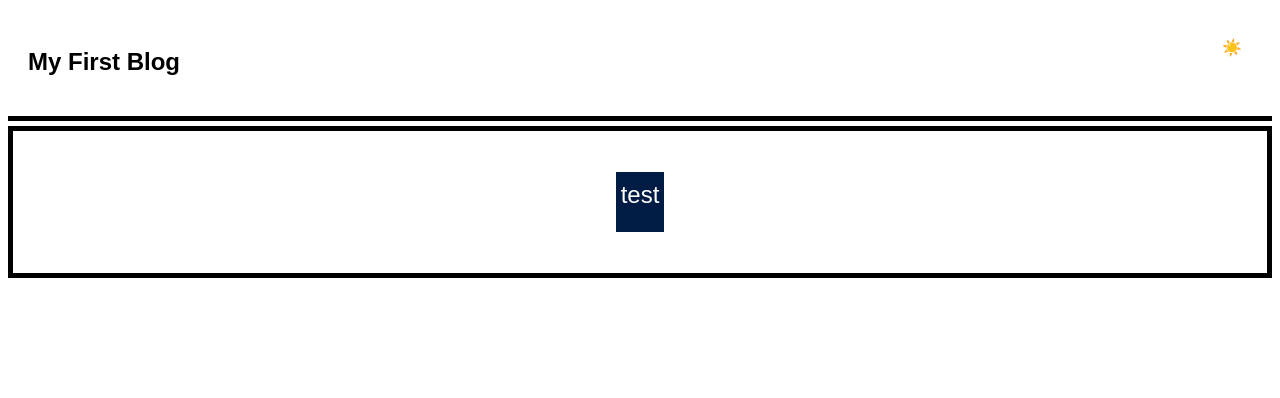
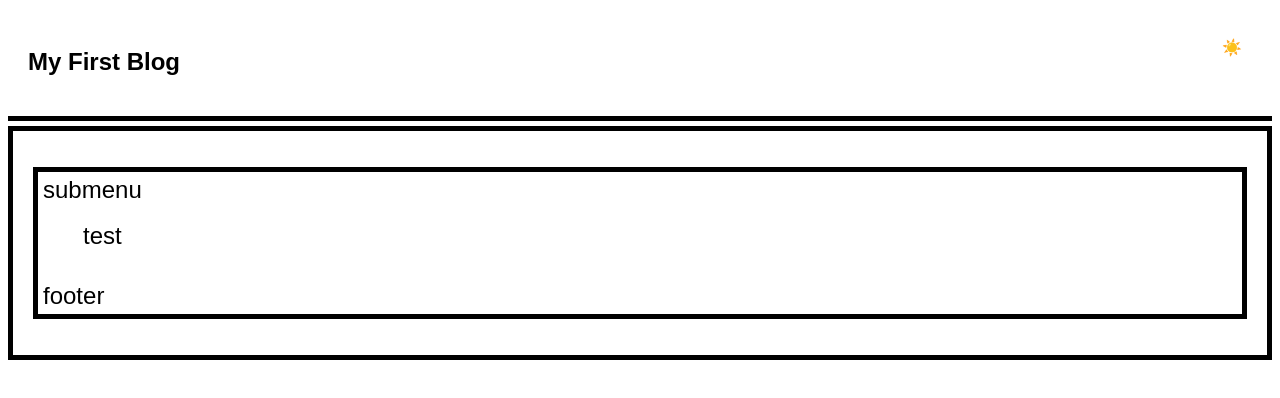
Before and after one commit to heropon1k/Blog, a plain HTML site: page blog.html in a window 1280 px wide. Drawn offline with Linux system fonts and the light colour scheme.

Commit message:
Added css to blog

```diff
--- a/assets/css/blog.css
+++ b/assets/css/blog.css
@@ -15,26 +15,49 @@ nav a{
 
 div{
     display:flex;
-    justify-content: space-evenly;
-    align-items: center;
+    flex-direction: column;
     padding: 20px;
     border: 5px solid black;
     margin-top: 5px;
 }
 
-ul {
+.card {
     list-style-type: none;
     padding: 0;
-    background-color: white;
+    border: 5px solid black;
+
+
   }
 
-  li {
+  ul{
+    list-style-type: none;
+  }
+
+li {
     height: 50px;
     margin-top: 5px;
     margin-bottom: 5px;
     padding: 5px;
-    background-color:  #001b44;
-    color: white;
     font-size: 1.5em;
     line-height: 1.5;
-  }
+
+}
+
+.header{
+    height: 50px;
+    margin-top: 5px;
+    margin-bottom: 5px;
+    padding: 5px;
+    font-size: 1.5em;
+    line-height: 1.5;
+
+}
+.footer{
+    height: 50px;
+    margin-top: 5px;
+    margin-bottom: 5px;
+    padding: 5px;
+    font-size: 1.5em;
+    line-height: 1.5;
+
+}
--- a/blog.html
+++ b/blog.html
@@ -17,8 +17,12 @@
         </nav>
     </header>
     <div>
-        <ul id="blog-item">
-            <li>test</li>
+        <ul class = "card" id="blog-item">
+            <a class="header">submenu</a>
+            <ul >
+                <li>test</li>
+            </ul>
+            <a class="footer">footer</a>
         </ul>
     </div>
     <script type="text/javascript" src="assets/js/form.js"></script>
```
